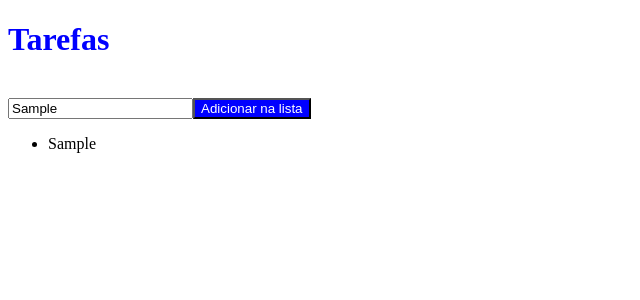
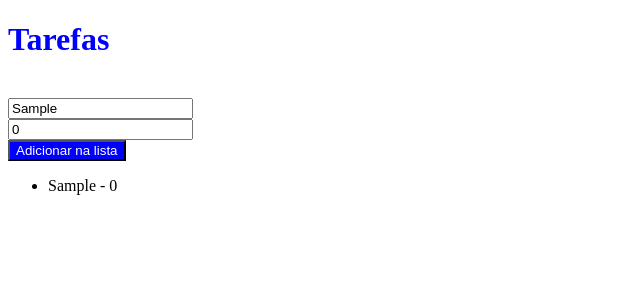
Before and after one commit to gabrielcarlos/apmsicredi, an Angular app in the folder apm-sicredi/: page / in a window 1280 px wide. Both pictures are taken after typing "Sample" into the empty fields and a click on the button "Adicionar na lista". Shown: the top 300 px of the page, without its empty margins (0-640 px from the left). Built offline with nearby package versions, Linux system fonts and the light colour scheme.

Commit message:
Criado objeto task

```diff
--- a/apm-sicredi/src/app/lista-tarefas/lista-tarefas.component.html
+++ b/apm-sicredi/src/app/lista-tarefas/lista-tarefas.component.html
@@ -1,6 +1,9 @@
-<input type="text" [(ngModel)]="txtTarefa"/>
+<input type="text" [(ngModel)]="tarefa.nome"/>
+<br />
+<input type="number" [(ngModel)]="tarefa.valor"/>
+<br />
 <button type="button" (click)="adicionarTarefa()">Adicionar na lista</button>
 
 <ul>
-  <li *ngFor="let tarefa of listaDeTarefas">{{tarefa}}</li>
+  <li *ngFor="let tarefa of listaDeTarefas" [innerHtml]="tarefa.nome + ' - ' + tarefa.valor"></li>
 </ul>
--- a/apm-sicredi/src/app/lista-tarefas/lista-tarefas.component.ts
+++ b/apm-sicredi/src/app/lista-tarefas/lista-tarefas.component.ts
@@ -1,4 +1,5 @@
-import { Component, OnInit } from '@angular/core';
+import { Component } from '@angular/core';
+import { Task } from '../task';
 
 @Component({
   selector: 'app-lista-tarefas',
@@ -7,12 +8,12 @@ import { Component, OnInit } from '@angular/core';
 })
 export class ListaTarefasComponent {
 
-  title = 'Tarefas';
   listaDeTarefas = [];
-  txtTarefa = "";
+  tarefa = { nome: '', valor : 0};
 
   adicionarTarefa() {
-   this.listaDeTarefas.push(this.txtTarefa);
+   let tarefa = Object.assign({}, this.tarefa);
+   this.listaDeTarefas.push(tarefa);
   }
 
 }
--- /dev/null
+++ b/apm-sicredi/src/app/task.ts
@@ -0,0 +1,4 @@
+export class Task {
+    nome : string;
+    valor : number;
+}
```
